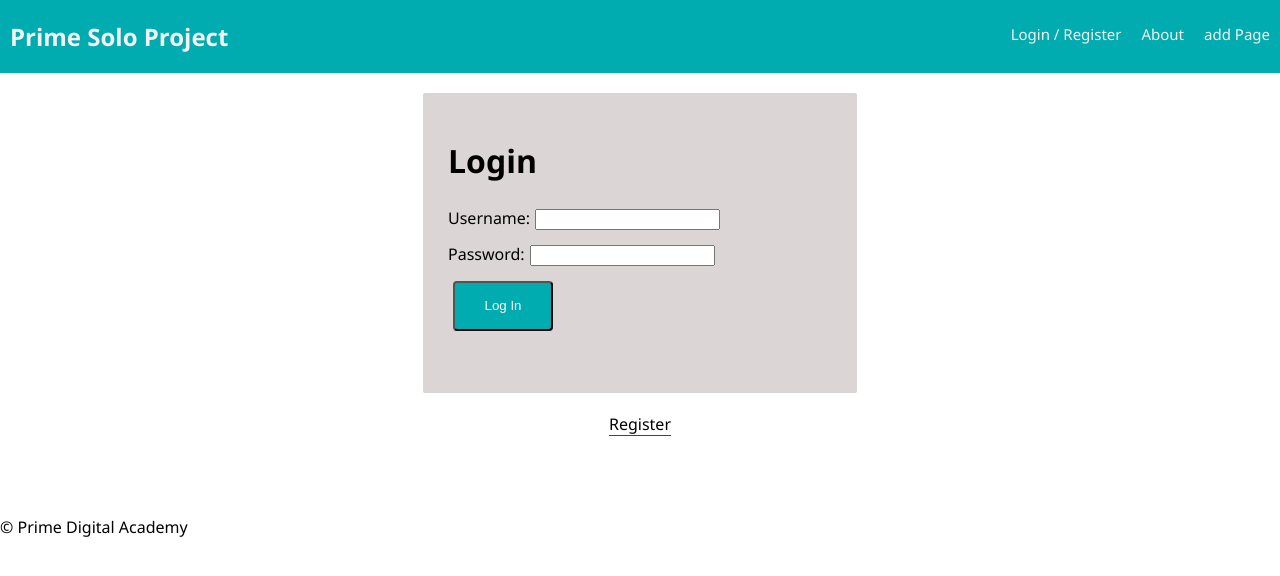
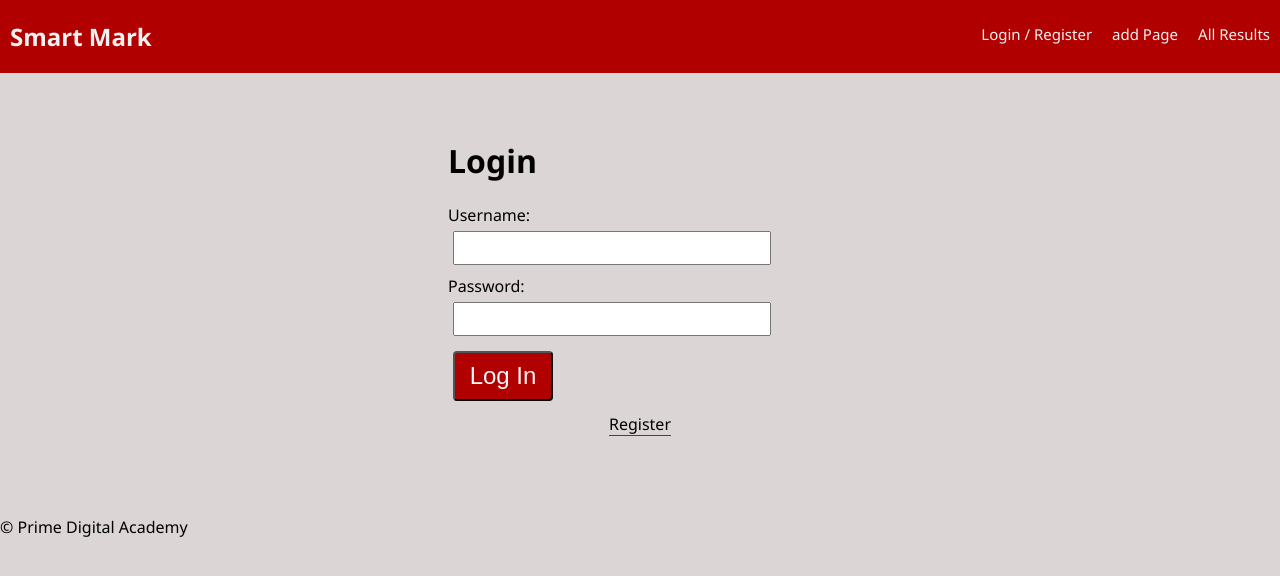
Before and after one commit to 4Mustafa/solo-project, a React (Create React App) app: page /allResults#/home in a window 1280 px wide. Shown: the top 576 px of the page. Built offline with nearby package versions, Linux system fonts and the light colour scheme; no server answers.

Commit message:
styles updated

```diff
--- a/src/components/App/App.css
+++ b/src/components/App/App.css
@@ -2,7 +2,9 @@ body {
     font-family: 'Segoe UI', Tahoma, Geneva, Verdana, sans-serif;
     margin: 0px;
 }
-
+body{
+    background-color: #dbd5d5;;
+}
 .alert {
     background-color: #ff4545;
     margin: 50px;
@@ -21,9 +23,16 @@ input {
     margin: 5px;
     margin-bottom: 10px;
 }
+button,
+select,
+input{
+    font-size: 24px;
+text-align: center;    color: #b00000;
+}
+
 
 .log-in, .log-out, .register {
-  background-color: #00acb0;
+  background-color: #b00000;
   border-radius: 4px;
   color: #f8f8f8;
   min-height: 50px;
@@ -33,7 +42,7 @@ input {
 }
 
 .log-in:hover, .log-out:hover, .register:hover {
-  background-color: #008183;
+  background-color: #800000;
 }
 
 /* This line makes the "Register" and "Login" buttons look like links */
--- a/src/components/App/App.js
+++ b/src/components/App/App.js
@@ -24,6 +24,7 @@ import topicResult from '../resultsPage/topicResults'
 import siteResult from '../resultsPage/siteNameResults'
 import errorResult from '../resultsPage/errorResults'
 import addPage from '../addPage/addPage'
+import allResults from '../resultsPage/allResults'
 
 
 import './App.css';
@@ -100,11 +101,19 @@ class App extends Component {
               path="/errorResults"
               component={errorResult}
             />
+
             <ProtectedRoute
               exact
               path="/addPage"
               component={addPage}
             />
+
+            <ProtectedRoute
+              exact
+              path="/allResults"
+              component={allResults}
+            />
+
             {/* If none of the other routes matched, we will show a 404. */}
             <Route render={() => <h1>404</h1>} />
           </Switch>
--- a/src/components/Nav/Nav.css
+++ b/src/components/Nav/Nav.css
@@ -8,13 +8,13 @@
 
 .nav {
   overflow: hidden;
-  background-color: #00acb0;
+  background-color: #b00000;
 }
 
 .nav-link {
   float: left;
   color: #f2f2f2;
-  background-color: #00acb0;
+  background-color: #b00000;
   text-align: center;
   padding: 24px 10px;
   text-decoration: none;
@@ -28,7 +28,7 @@
 }
 
 .nav-link:hover {
-  background-color: #008183;
+  background-color: #700000;
 }
 
 .nav-right {
--- a/src/components/Nav/Nav.js
+++ b/src/components/Nav/Nav.js
@@ -7,7 +7,7 @@ import './Nav.css';
 const Nav = (props) => (
   <div className="nav">
     <Link to="/home">
-      <h2 className="nav-title">Prime Solo Project</h2>
+      <h2 className="nav-title">Smart Mark</h2>
     </Link>
     <div className="nav-right">
       <Link className="nav-link" to="/home">
@@ -17,25 +17,28 @@ const Nav = (props) => (
         {props.user.id ? 'Home' : 'Login / Register'}
       </Link>
       {/* Show the link to the info page and the logout button if the user is logged in */}
+
+      {/* Always show this link since the about page is not protected */}
+      {/*  <Link className="nav-link" to="/about">
+        About
+      </Link> */}
+      <Link className="nav-link" to="/addPage">
+        add Page
+      </Link>
+      <Link className="nav-link" to="/allResults">
+        All Results
+        </Link>
       {props.user.id && (
         <>
-          <Link className="nav-link" to="/info">
+          {/* <Link className="nav-link" to="/info">
             Info Page
-          </Link>
+          </Link> */}
           <LogOutButton className="nav-link" />
         </>
       )}
-      {/* Always show this link since the about page is not protected */}
-      <Link className="nav-link" to="/about">
-        About
-      </Link>
-      <Link className="nav-link" to="/addPage">
-        add Page
-      </Link>
     </div>
   </div>
 );
-
 // Instead of taking everything from state, we just want the user
 // object to determine if they are logged in
 // if they are logged in, we show them a few more links
--- a/src/components/resultsPage/allResults.js
+++ b/src/components/resultsPage/allResults.js
@@ -4,7 +4,7 @@ import { connect } from 'react-redux';
 import { withRouter } from 'react-router-dom';
 
 
-class allResult extends Component {
+class allResults extends Component {
     componentDidMount() {
         this.props.dispatch({ type: 'GET_ALLRESULTS' });
     }
@@ -31,4 +31,4 @@ class allResult extends Component {
 const putPropsOnRedux = (reduxStore) => ({
     all: reduxStore.getItem
 })
-export default withRouter(connect(putPropsOnRedux)(allResult));
+export default withRouter(connect(putPropsOnRedux)(allResults));
```
